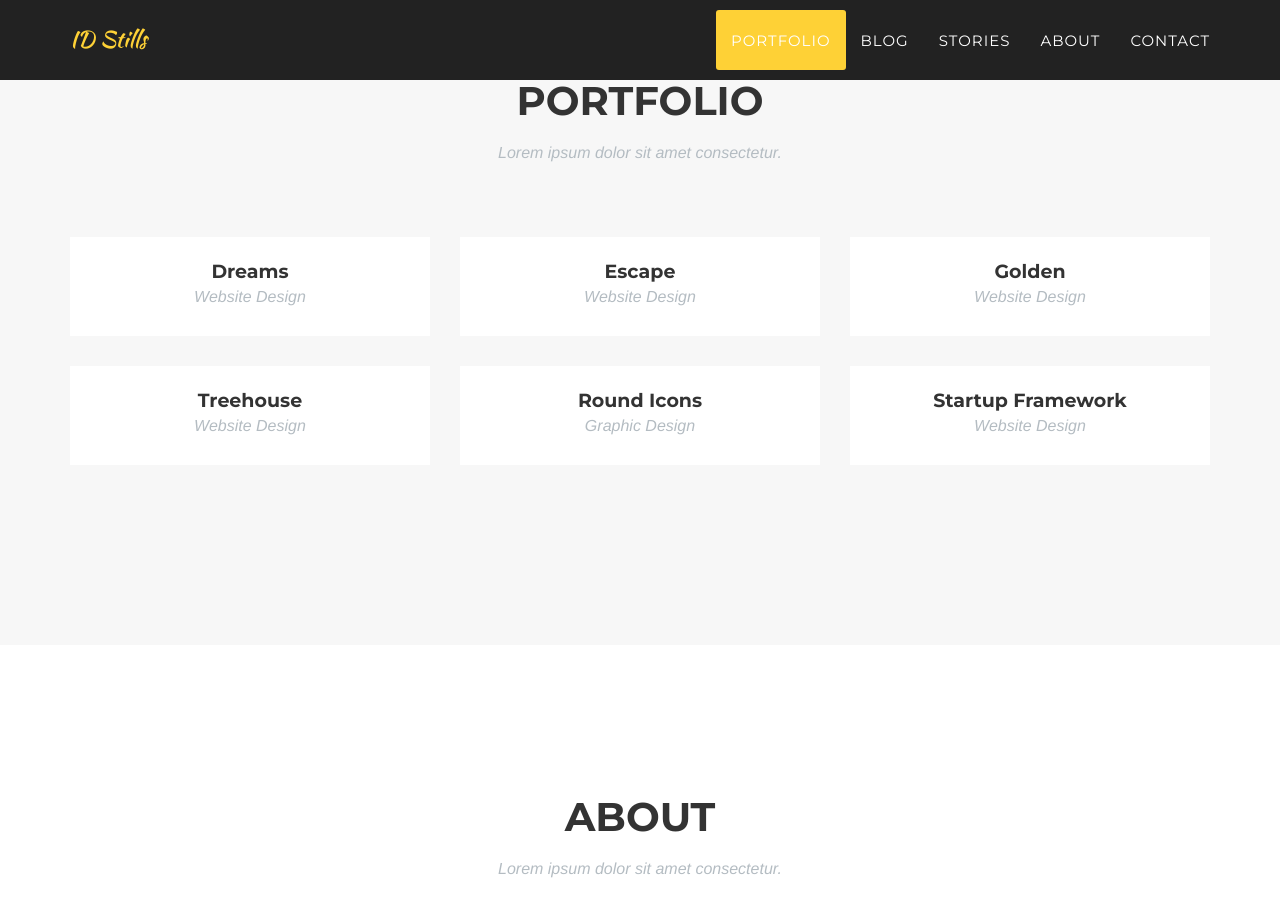
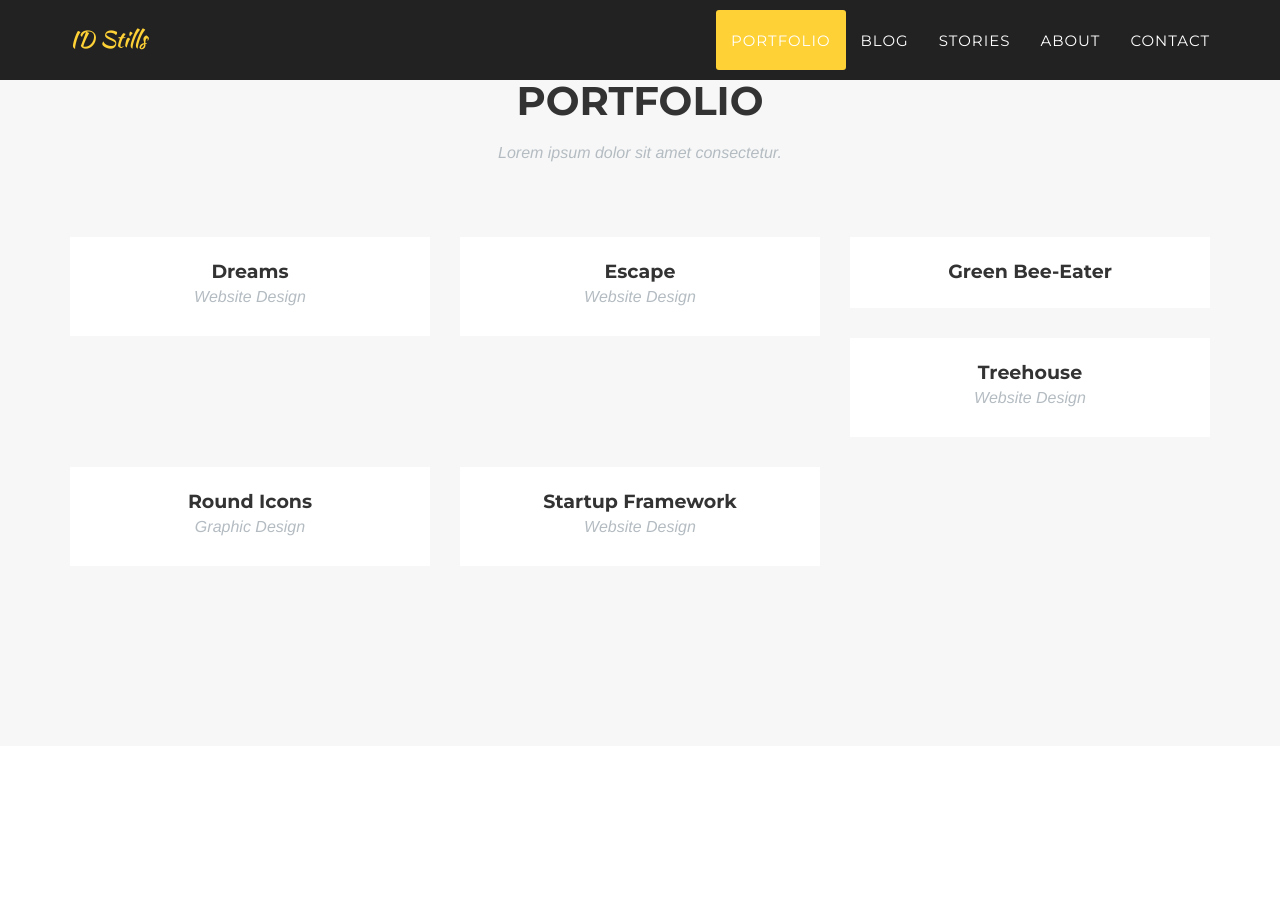
Before and after one commit to idbytes/idbytes.github.io, a Jekyll site: the page built from _posts/2014-07-16-project-3.markdown, in a window 1280 px wide and 900 px high, scrolled down 1473 px. Built offline with Jekyll 4.4.1, drawn with Linux system fonts in a browser that asks for light colours; some web fonts are replaced; part of the change alters nothing that is shown.

```diff
--- a/_posts/2014-07-16-project-3.markdown
+++ b/_posts/2014-07-16-project-3.markdown
@@ -1,15 +1,14 @@
 ---
-title: Golden
-subtitle: Website Design
+title: Green Bee-Eater
+subtitle:
 layout: default
 modal-id: 3
 date: 2014-07-16
-img: golden.png
-thumbnail: golden-thumbnail.png
+img: image1.jpg
+thumbnail: image1_thumbnail.jpg
 alt: image-alt
-project-date: April 2014
-client: Start Bootstrap
-category: Web Development
-description: Lorem ipsum dolor sit amet, usu cu alterum nominavi lobortis. At duo novum diceret. Tantas apeirian vix et, usu sanctus postulant inciderint ut, populo diceret necessitatibus in vim. Cu eum dicam feugiat noluisse.
-
+project-date:
+client:
+category:
+description: The green bee-eater (also known as the little green bee-eater) is a small species of bee-eater bird found throughout parts of Africa and Asia.
 ---
```
Also changed, not shown: img/portfolio/image1.jpg (added), img/portfolio/image1_thumbnail.jpg (added).
